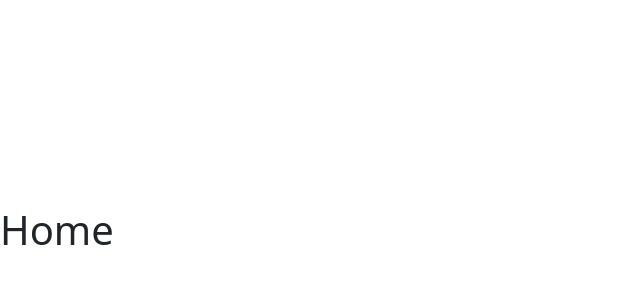
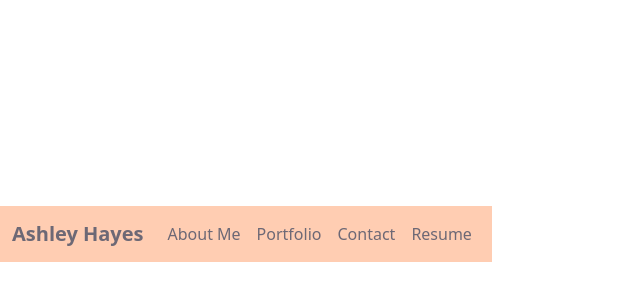
Before and after one commit to ashleymh060504/Portfolio-2, a React (Vite) app: page / in a window 1280 px wide. Shown: the part 166-466 px from the top of the page, without its empty margins (0-640 px from the left). Built offline with nearby package versions, Linux system fonts and the light colour scheme.

Commit message:
edited Header and added to Home pg

```diff
--- a/src/components/Header.jsx
+++ b/src/components/Header.jsx
@@ -1,10 +1,11 @@
 import React from 'react';
 import { Navbar, Nav, Container } from 'react-bootstrap';
+import { Link } from 'react-router-dom';
 
 const Header = () => {
   return (
-    <Navbar expand="lg" style={{ backgroundColor: 'FFCDB2' }} variant="dark">
-      <Container>
+    <Navbar expand="lg" style={{ backgroundColor: '#FFCDB2', width: '100%', position: 'relative' }} variant="light">
+      <Container fluid>
         <Navbar.Brand href="#" style={{ color: '#6D6875', fontWeight: 'bold' }}>
           Ashley Hayes
         </Navbar.Brand>
--- a/src/pages/Home.jsx
+++ b/src/pages/Home.jsx
@@ -1,7 +1,9 @@
+import Header from '../components/Header';
+
 function Home () {
   return (
     <div>
-      <h1>Home</h1>
+      <Header />
     </div>
   );
 }
```
